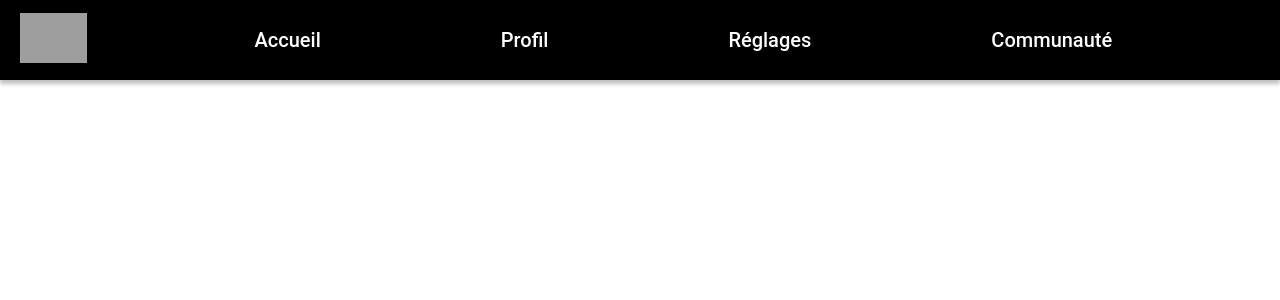
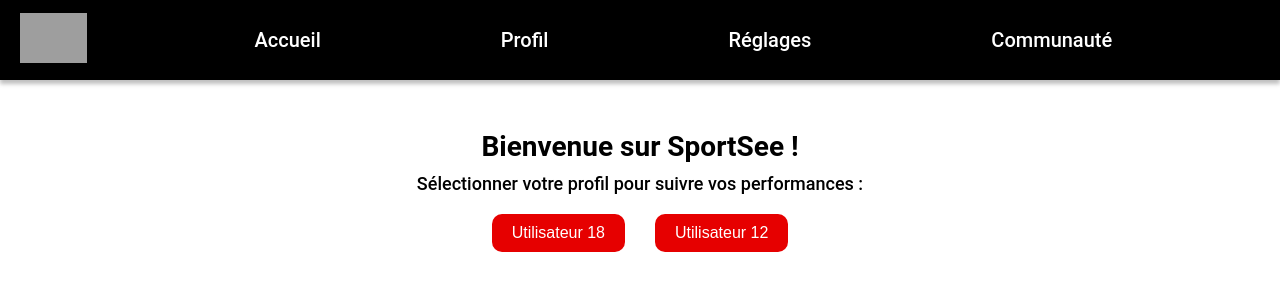
Before and after one commit to Daiba-yume/Project_12_SS, a React (Vite) app in the folder Frontend/: page / in a window 1280 px wide. Shown: the top 300 px of the page. Built offline with nearby package versions, Linux system fonts and the light colour scheme; grey boxes are pictures that could not be loaded.

Commit message:
Add landing page

```diff
--- a/Frontend/src/App.jsx
+++ b/Frontend/src/App.jsx
@@ -2,6 +2,7 @@
 import Header from "./components/Header/Header";
 import { createGlobalStyle } from "styled-components";
 import Home from "./pages/Home/Home";
+import Landing from "./pages/Landing/Landing";
 
 const GlobalStyle = createGlobalStyle`
 *{
@@ -28,6 +29,7 @@
       <Header />
       <Routes>
         {/* Route dynamique pour l'ID utilisateur */}
+        <Route path="/" element={<Landing />} />
         <Route path="/user/:id" element={<Home />} />
       </Routes>
     </BrowserRouter>
--- a/Frontend/src/pages/Home/Home.scss
+++ b/Frontend/src/pages/Home/Home.scss
@@ -17,7 +17,7 @@
     height: 80%;
     display: flex;
     flex-direction: row;
-    justify-content: space-evenly;
+    justify-content: space-between;
   }
   .charts {
     width: 70%;
--- /dev/null
+++ b/Frontend/src/pages/Landing/Landing.jsx
@@ -0,0 +1,21 @@
+import { Link } from "react-router-dom";
+import "./Landing.scss"; // Optionnel, si tu veux ajouter du style
+
+function Landing() {
+  return (
+    <section className="landing-container">
+      <h1>Bienvenue sur SportSee !</h1>
+      <p>Sélectionner votre profil pour suivre vos performances :</p>
+      <div className="buttons">
+        <Link to="/user/18">
+          <button>Utilisateur 18</button>
+        </Link>
+        <Link to="/user/12">
+          <button>Utilisateur 12</button>
+        </Link>
+      </div>
+    </section>
+  );
+}
+
+export default Landing;
--- /dev/null
+++ b/Frontend/src/pages/Landing/Landing.scss
@@ -0,0 +1,36 @@
+.landing-container {
+  text-align: center;
+  margin-top: 50px;
+}
+
+h1 {
+  font-size: 28px;
+  margin-bottom: 10px;
+}
+
+p {
+  font-size: 18px;
+  margin-bottom: 20px;
+}
+
+.buttons {
+  display: flex;
+  gap: 30px;
+  justify-content: center;
+}
+
+button {
+  padding: 10px 20px;
+  font-size: 16px;
+  border: none;
+  background-color: #e60000;
+  color: white;
+  cursor: pointer;
+  border-radius: 10px;
+  transition: transform 0.2s, background-color 0.3s;
+}
+
+button:hover {
+  background-color: #ff0000;
+  transform: scale(1.05);
+}
```
